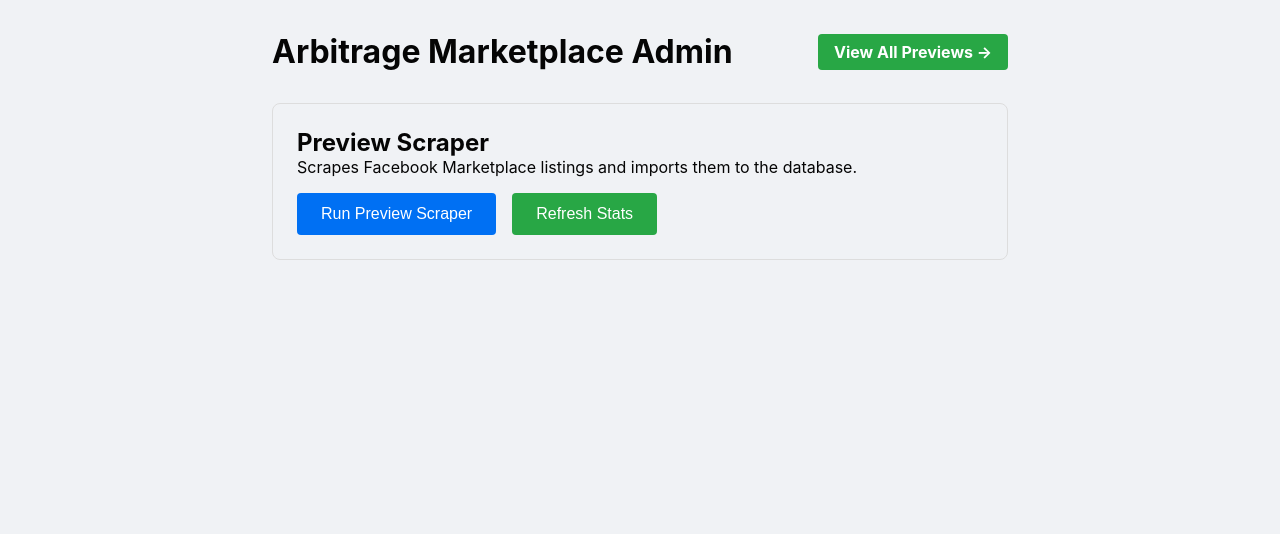
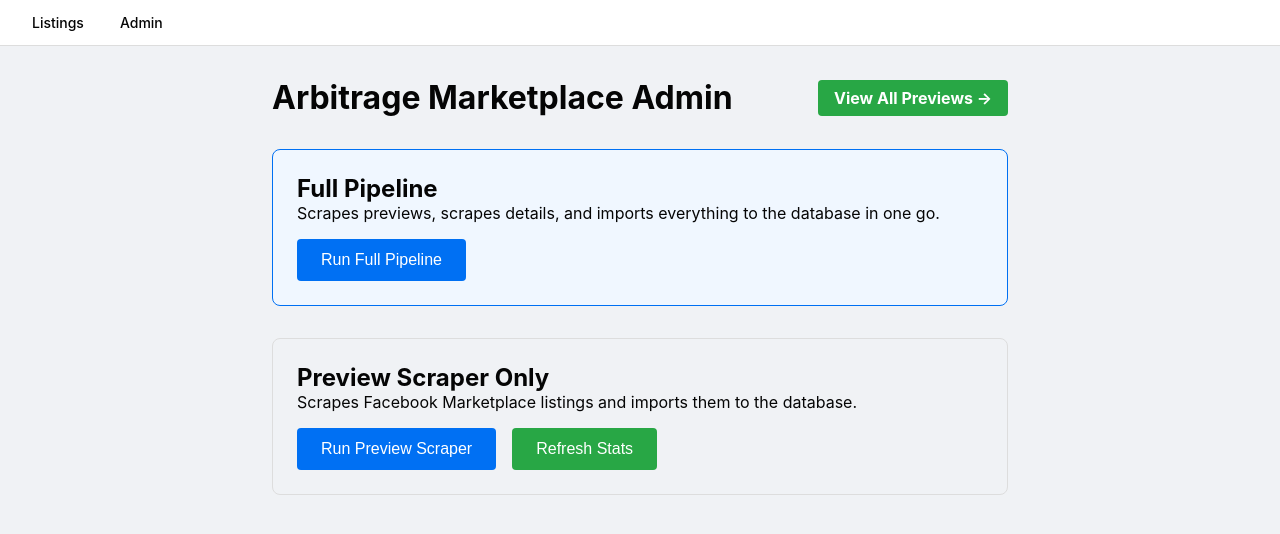
Before and after one commit to LoganBolton/arbitrage_marketplace, a Next.js app in the folder web/: page /admin in a window 1280 px wide. Shown: the top 534 px of the page. Built offline with nearby package versions, Linux system fonts and the light colour scheme.

Commit message:
scrape in webui

```diff
--- a/web/app/admin/page.tsx
+++ b/web/app/admin/page.tsx
@@ -1,11 +1,14 @@
 'use client';
 
-import { useState } from 'react';
+import { useState, useRef } from 'react';
 
 export default function AdminPage() {
   const [loading, setLoading] = useState(false);
+  const [fullLoading, setFullLoading] = useState(false);
+  const [pipelineLog, setPipelineLog] = useState<string>('');
   const [result, setResult] = useState<any>(null);
   const [stats, setStats] = useState<any>(null);
+  const logRef = useRef<HTMLPreElement>(null);
 
   // Fetch current stats
   async function fetchStats() {
@@ -14,19 +17,46 @@
     setStats(data);
   }
 
-  // Trigger scraping
+  // Trigger full pipeline with streaming output
+  async function runFullPipeline() {
+    setFullLoading(true);
+    setPipelineLog('');
+
+    try {
+      const res = await fetch('/api/scrape-full', { method: 'POST' });
+      const reader = res.body!.getReader();
+      const decoder = new TextDecoder();
+
+      while (true) {
+        const { done, value } = await reader.read();
+        if (done) break;
+        const chunk = decoder.decode(value, { stream: true });
+        setPipelineLog((prev) => {
+          const next = prev + chunk;
+          // Auto-scroll to bottom
+          setTimeout(() => {
+            if (logRef.current) logRef.current.scrollTop = logRef.current.scrollHeight;
+          }, 0);
+          return next;
+        });
+      }
+    } catch (error: any) {
+      setPipelineLog((prev) => prev + `\n✗ Error: ${error.message}\n`);
+    } finally {
+      setFullLoading(false);
+    }
+  }
+
+  // Trigger preview-only scraping
   async function runScraper() {
     setLoading(true);
     setResult(null);
 
     try {
-      const res = await fetch('/api/scrape-previews', {
-        method: 'POST',
-      });
+      const res = await fetch('/api/scrape-previews', { method: 'POST' });
       const data = await res.json();
       setResult(data);
 
-      // Refresh stats after import
       if (data.success) {
         await fetchStats();
       }
@@ -56,13 +86,56 @@
         </a>
       </div>
 
+      <div style={{ marginTop: '2rem', padding: '1.5rem', border: '1px solid #0070f3', borderRadius: '8px', backgroundColor: '#f0f7ff' }}>
+        <h2>Full Pipeline</h2>
+        <p>Scrapes previews, scrapes details, and imports everything to the database in one go.</p>
+
+        <button
+          onClick={runFullPipeline}
+          disabled={fullLoading || loading}
+          style={{
+            padding: '0.75rem 1.5rem',
+            fontSize: '1rem',
+            backgroundColor: fullLoading ? '#ccc' : '#0070f3',
+            color: 'white',
+            border: 'none',
+            borderRadius: '4px',
+            cursor: fullLoading ? 'not-allowed' : 'pointer',
+            marginTop: '1rem',
+          }}
+        >
+          {fullLoading ? 'Running...' : 'Run Full Pipeline'}
+        </button>
+
+        {pipelineLog && (
+          <pre
+            ref={logRef}
+            style={{
+              marginTop: '1rem',
+              padding: '1rem',
+              backgroundColor: '#1e1e1e',
+              color: '#d4d4d4',
+              borderRadius: '4px',
+              fontSize: '0.8rem',
+              maxHeight: '400px',
+              overflow: 'auto',
+              whiteSpace: 'pre-wrap',
+              wordBreak: 'break-word',
+            }}
+          >
+            {pipelineLog}
+            {fullLoading && <span style={{ opacity: 0.6 }}>▊</span>}
+          </pre>
+        )}
+      </div>
+
       <div style={{ marginTop: '2rem', padding: '1.5rem', border: '1px solid #ddd', borderRadius: '8px' }}>
-        <h2>Preview Scraper</h2>
+        <h2>Preview Scraper Only</h2>
         <p>Scrapes Facebook Marketplace listings and imports them to the database.</p>
 
         <button
           onClick={runScraper}
-          disabled={loading}
+          disabled={loading || fullLoading}
           style={{
             padding: '0.75rem 1.5rem',
             fontSize: '1rem',
@@ -119,16 +192,16 @@
           {result.success ? (
             <>
               <p>{result.message}</p>
-              <ul style={{ marginTop: '1rem', lineHeight: '1.8' }}>
-                <li><strong>Total:</strong> {result.stats.total}</li>
-                <li><strong>Created:</strong> {result.stats.created}</li>
-                <li><strong>Updated:</strong> {result.stats.updated}</li>
-              </ul>
+              {result.stats && (
+                <ul style={{ marginTop: '1rem', lineHeight: '1.8' }}>
+                  <li><strong>Total:</strong> {result.stats.total}</li>
+                  <li><strong>Created:</strong> {result.stats.created}</li>
+                  <li><strong>Updated:</strong> {result.stats.updated}</li>
+                </ul>
+              )}
               {result.scraperOutput && (
                 <details style={{ marginTop: '1rem' }}>
-                  <summary style={{ cursor: 'pointer', fontWeight: 'bold' }}>
-                    Scraper Output
-                  </summary>
+                  <summary style={{ cursor: 'pointer', fontWeight: 'bold' }}>Scraper Output</summary>
                   <pre style={{
                     marginTop: '0.5rem',
                     padding: '1rem',
--- /dev/null
+++ b/web/app/api/scrape-full/route.ts
@@ -0,0 +1,52 @@
+import { spawn } from 'node:child_process';
+import path from 'node:path';
+
+export async function POST() {
+  const repoRoot = path.join(process.cwd(), '..');
+  const venvPython = path.join(repoRoot, '.venv', 'bin', 'python');
+  const seleniumDir = path.join(repoRoot, 'selenium');
+
+  const encoder = new TextEncoder();
+
+  const stream = new ReadableStream({
+    async start(controller) {
+      function send(msg: string) {
+        controller.enqueue(encoder.encode(msg));
+      }
+
+      function runCommand(cmd: string, args: string[], cwd?: string): Promise<void> {
+        return new Promise((resolve, reject) => {
+          const proc = spawn(cmd, args, { cwd: cwd ?? process.cwd() });
+          proc.stdout.on('data', (data: Buffer) => send(data.toString()));
+          proc.stderr.on('data', (data: Buffer) => send(data.toString()));
+          proc.on('close', (code: number) => {
+            if (code === 0) resolve();
+            else reject(new Error(`Exited with code ${code}`));
+          });
+          proc.on('error', reject);
+        });
+      }
+
+      try {
+        send('=== [1/3] Scraping listing previews ===\n');
+        await runCommand(venvPython, [path.join(seleniumDir, 'scrape_listings.py')]);
+
+        send('\n=== [2/3] Scraping listing details ===\n');
+        await runCommand(venvPython, [path.join(seleniumDir, 'scrape_listing_details.py')]);
+
+        send('\n=== [3/3] Importing to database ===\n');
+        await runCommand('node', ['scripts/import_from_json.mjs']);
+
+        send('\n✓ Pipeline completed successfully!\n');
+      } catch (error: any) {
+        send(`\n✗ Error: ${error.message}\n`);
+      }
+
+      controller.close();
+    },
+  });
+
+  return new Response(stream, {
+    headers: { 'Content-Type': 'text/plain; charset=utf-8' },
+  });
+}
--- a/web/app/globals.css
+++ b/web/app/globals.css
@@ -2,6 +2,27 @@
   box-sizing: border-box;
   margin: 0;
   padding: 0;
+}
+
+.nav {
+  display: flex;
+  gap: 4px;
+  padding: 8px 16px;
+  background: #fff;
+  border-bottom: 1px solid #ddd;
+}
+
+.nav-link {
+  padding: 6px 16px;
+  border-radius: 6px;
+  text-decoration: none;
+  font-size: 14px;
+  font-weight: 500;
+  color: #050505;
+}
+
+.nav-link:hover {
+  background: #f0f2f5;
 }
 
 body {
--- a/web/app/layout.tsx
+++ b/web/app/layout.tsx
@@ -1,4 +1,5 @@
 import type { Metadata } from "next";
+import Link from "next/link";
 import "./globals.css";
 
 export const metadata: Metadata = {
@@ -13,7 +14,13 @@
 }>) {
   return (
     <html lang="en">
-      <body>{children}</body>
+      <body>
+        <nav className="nav">
+          <Link href="/" className="nav-link">Listings</Link>
+          <Link href="/admin" className="nav-link">Admin</Link>
+        </nav>
+        {children}
+      </body>
     </html>
   );
 }
```
